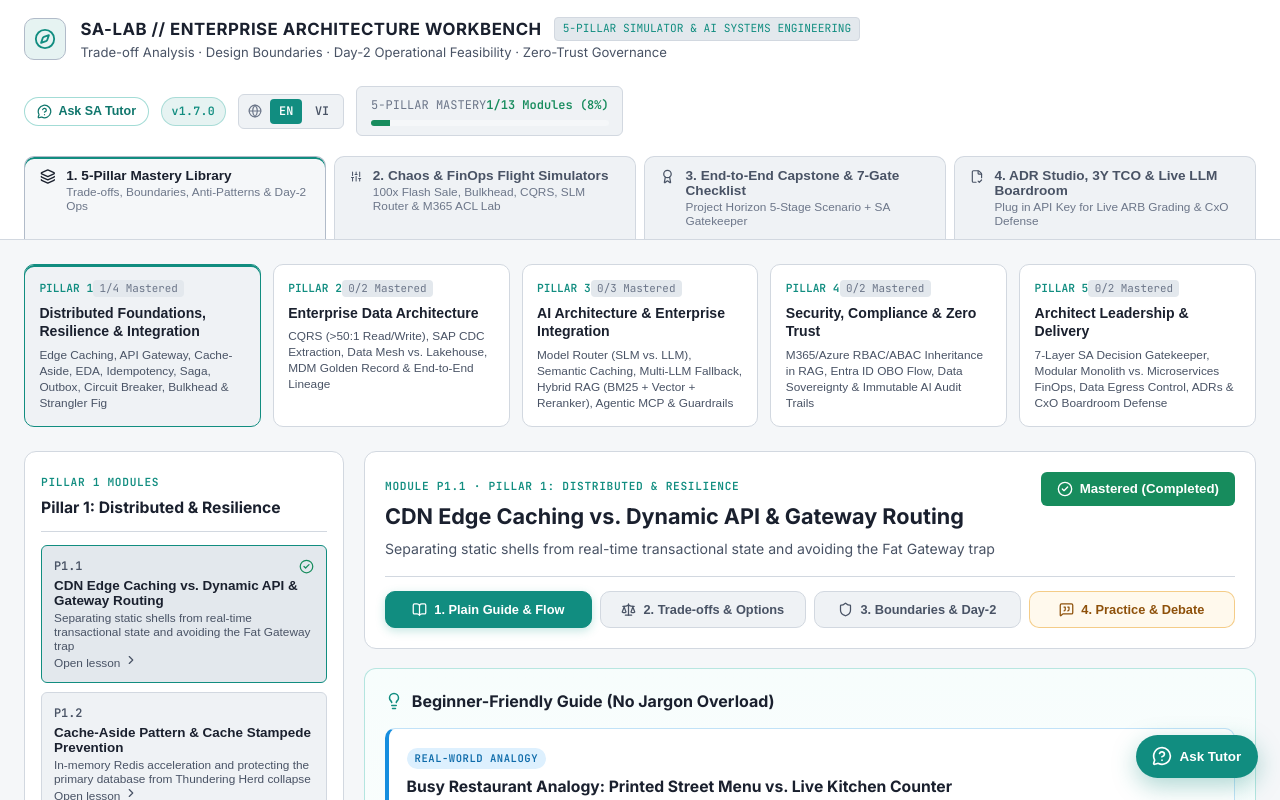
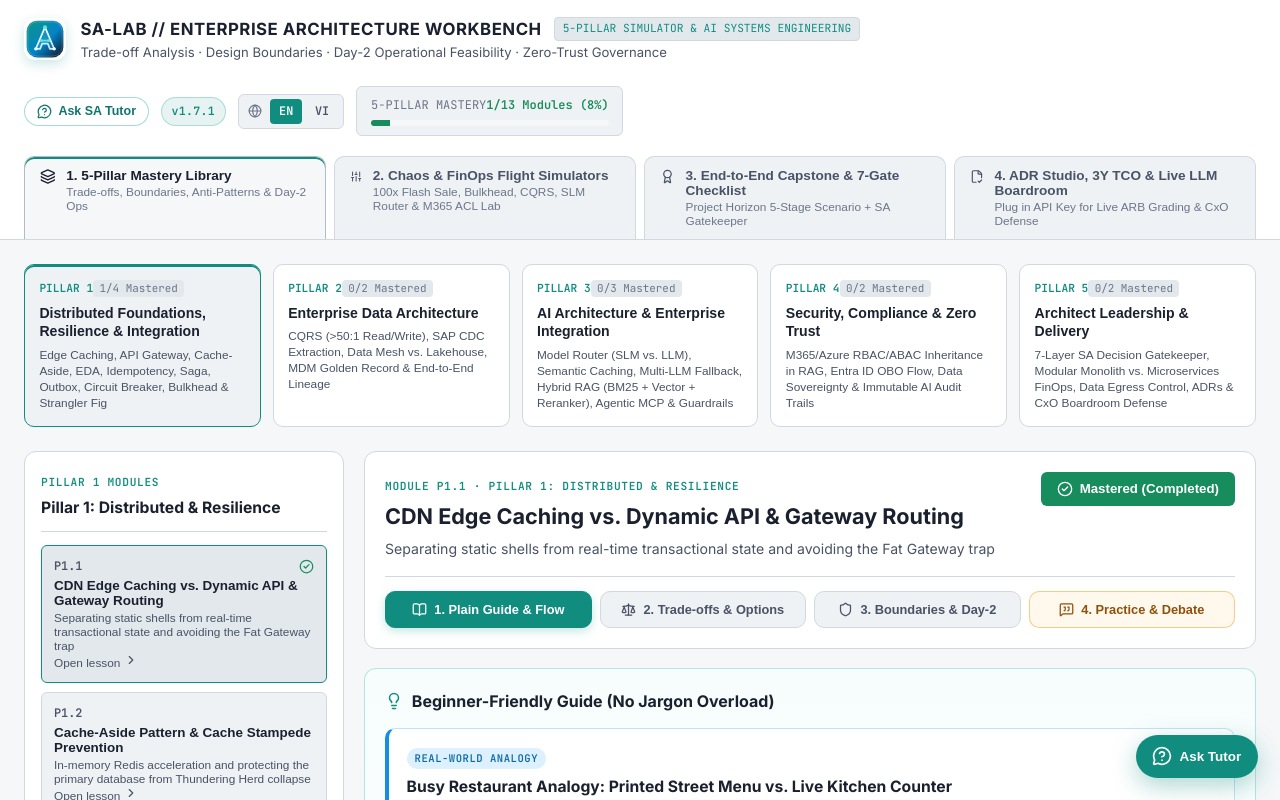
Before and after one commit to phamvubinh123/sa-lab, a React (Vite) app: page / in a window 1280 px wide. Shown: the top 800 px of the page. Built offline with nearby package versions, Linux system fonts and the light colour scheme.

Commit message:
feat(v1.7.1): design custom SA-Lab geometric SVG logo & favicon

```diff
--- a/index.html
+++ b/index.html
@@ -3,6 +3,7 @@
   <head>
     <meta charset="UTF-8" />
     <meta name="viewport" content="width=device-width, initial-scale=1.0" />
+    <link rel="icon" type="image/svg+xml" href="./sa-lab-logo.svg" />
     <title>SA-Lab | Enterprise Architecture &amp; AI Systems Engineering Mastery Workbench</title>
     <meta
       name="description"
--- a/package.json
+++ b/package.json
@@ -1,7 +1,7 @@
 {
   "name": "sa-lab",
   "private": true,
-  "version": "1.7.0",
+  "version": "1.7.1",
   "type": "module",
   "scripts": {
     "dev": "vite",
--- a/src/App.tsx
+++ b/src/App.tsx
@@ -9,7 +9,6 @@ import { GlossaryTooltip } from './components/GlossaryText';
 import { QuickTutorChat } from './components/QuickTutorChat';
 import {
   Award,
-  Compass,
   FileCheck2,
   Globe,
   Layers,
@@ -72,8 +71,8 @@ export function App() {
       <header className="top-workbench-header">
         <div className="header-inner">
           <div className="brand-cluster">
-            <div className="brand-mark">
-              <Compass size={22} />
+            <div className="brand-mark brand-mark-logo">
+              <img src="./sa-lab-logo.svg" alt="SA-Lab Logo" width={40} height={40} />
             </div>
             <div>
               <div className="brand-title-row">
@@ -96,7 +95,7 @@ export function App() {
             </button>
 
             <span className="app-version-pill" title="SA-Lab Current Release">
-              v1.7.0
+              v1.7.1
             </span>
 
             <div className="lang-switcher" role="group" aria-label="Language Switcher">
--- a/src/index.css
+++ b/src/index.css
@@ -3225,3 +3225,21 @@ body,
     display: none;
   }
 }
+
+.brand-mark.brand-mark-logo {
+  background: transparent;
+  border: none;
+  padding: 0;
+  box-shadow: 0 4px 12px rgba(13, 148, 136, 0.22);
+  border-radius: 11px;
+  overflow: hidden;
+  width: 42px;
+  height: 42px;
+}
+
+.brand-mark.brand-mark-logo img {
+  display: block;
+  width: 100%;
+  height: 100%;
+  object-fit: contain;
+}
```
Also changed, not shown: public/sa-lab-logo.svg (added).
